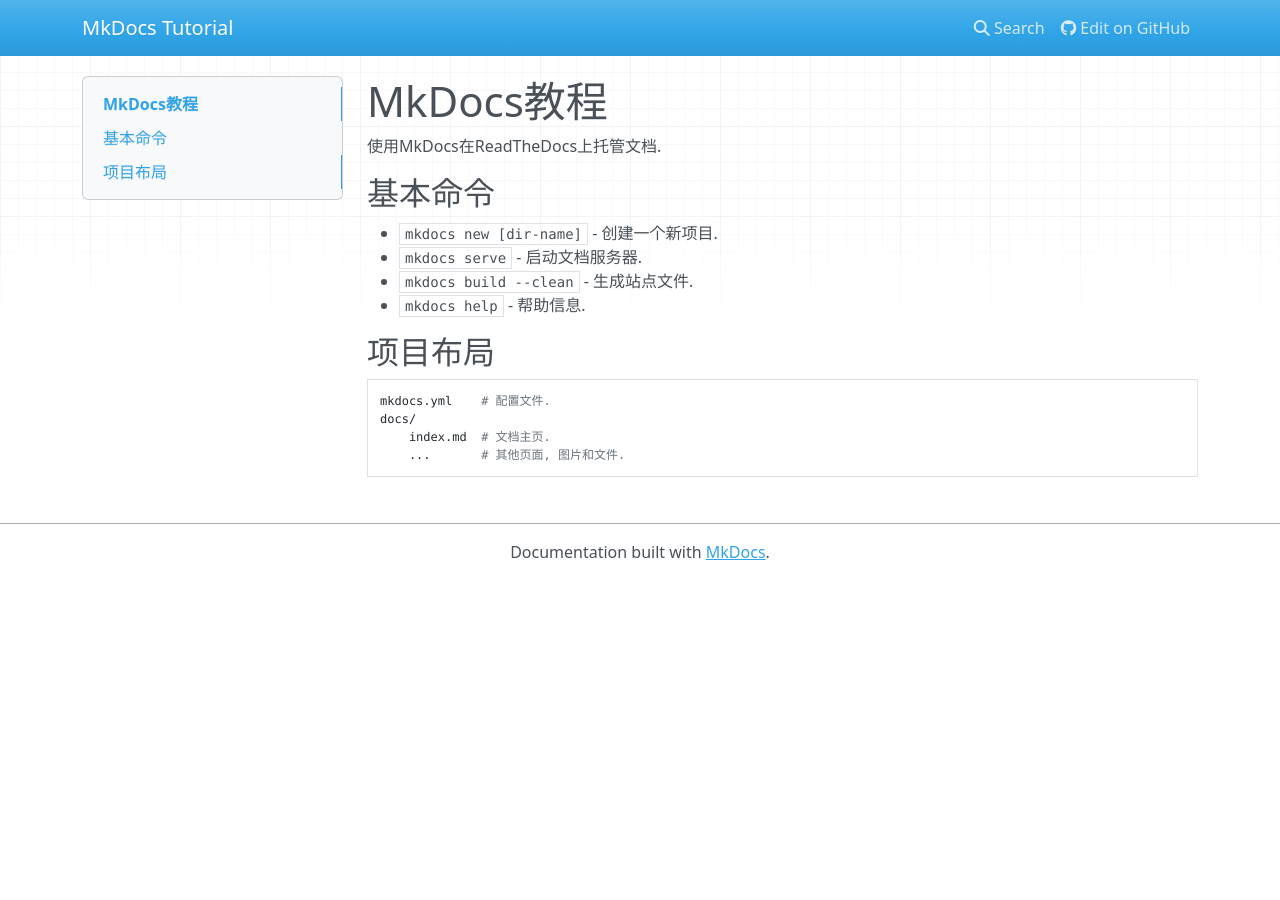
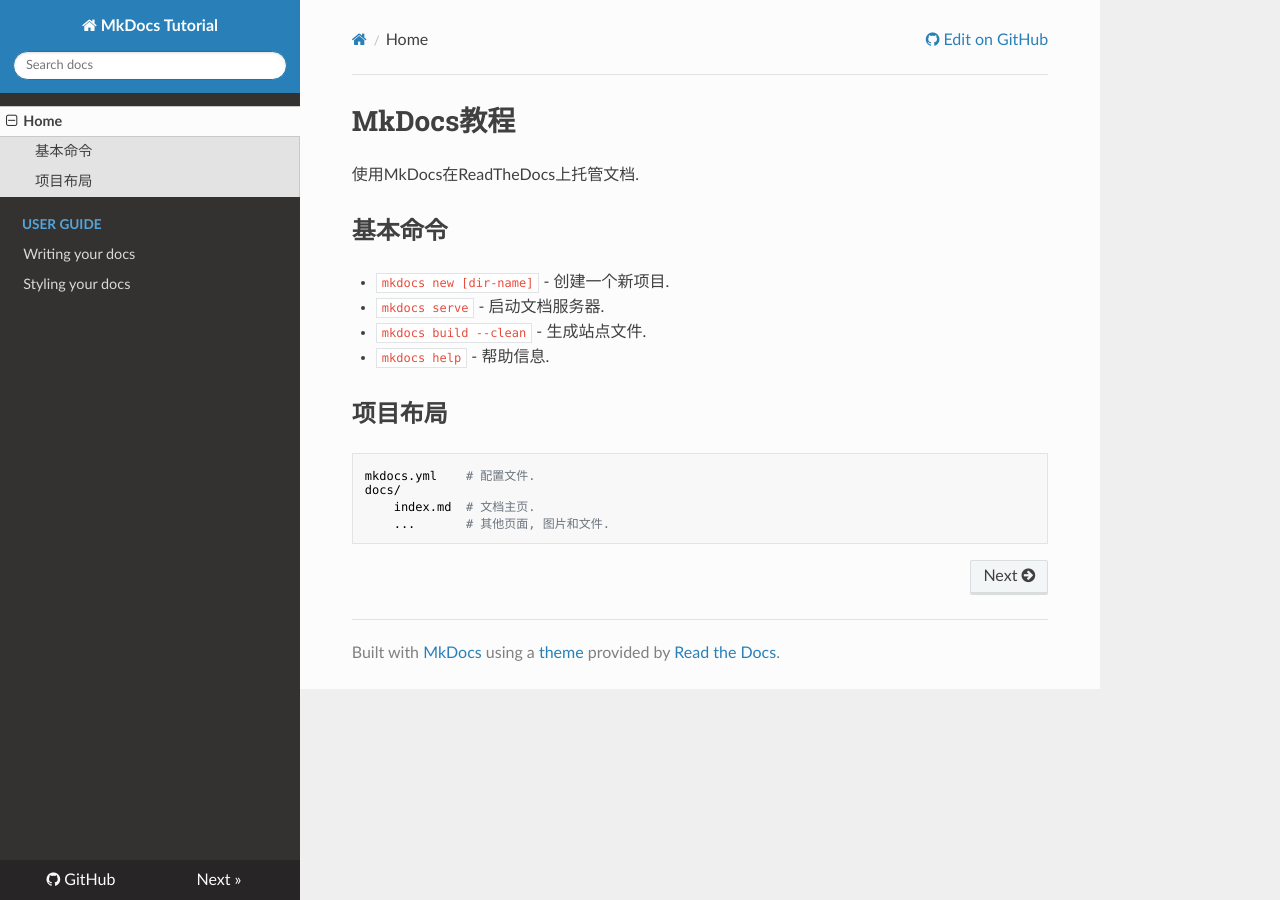
Before and after one commit to lin-zone/mkdocs-tutorial, an MkDocs documentation site: the page built from docs/index.md, in a window 1280 px wide. Built offline with MkDocs 1.6.1, drawn with Linux system fonts in a browser that asks for light colours; nearby versions of some CDN libraries.

Commit message:
add pages

```diff
--- a/mkdocs.yml
+++ b/mkdocs.yml
@@ -1,3 +1,14 @@
-site_name: MkDocs Tutorial    # 站点名
+# 站点名
+site_name: MkDocs Tutorial
+
+# 主题
+theme: readthedocs
+
 repo_url: https://github.com/lin-zone/mkdocs-tutorial   # 部署的仓库地址
 repo_name: GitHub
+
+nav:
+  - Home: index.md
+  - User Guide:
+    - Writing your docs: ./user-guide/writing-your-docs.md
+    - Styling your docs: ./user-guide/styling-your-docs.md
```
Also changed, not shown: docs/user-guide/styling-your-docs.md (added, +3 -0 lines), docs/user-guide/writing-your-docs.md (added, +5 -0 lines).
